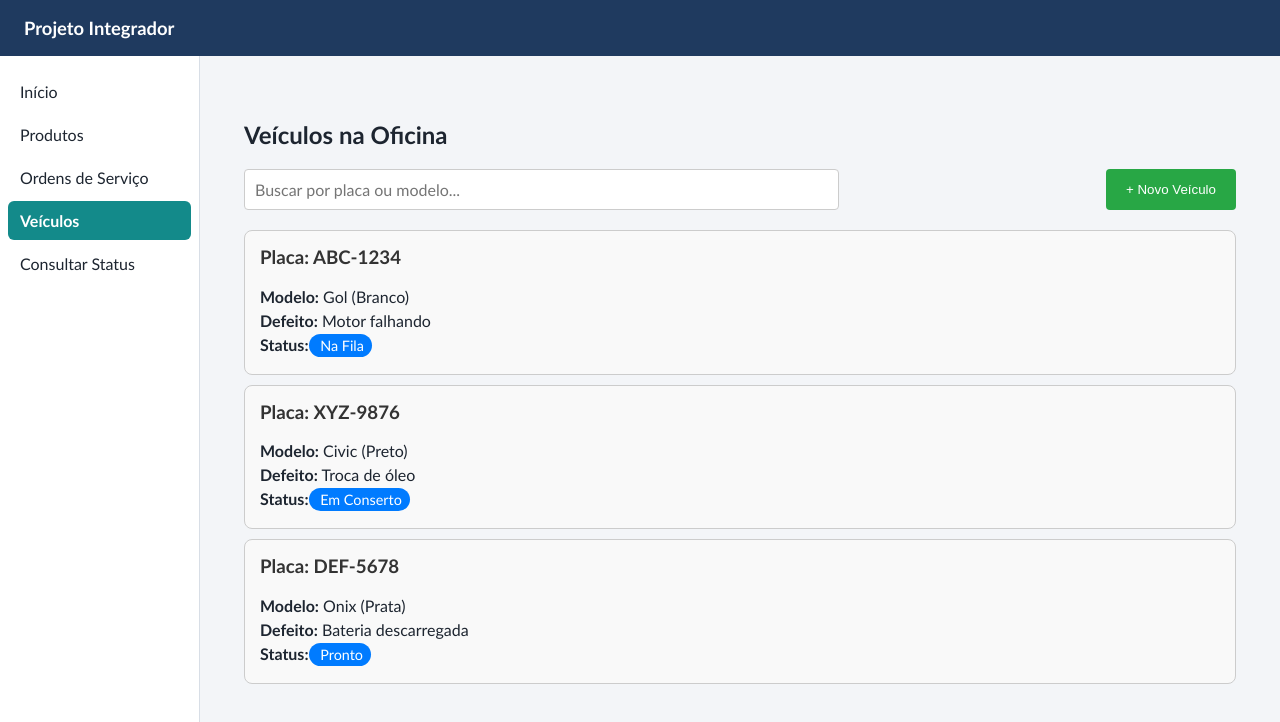
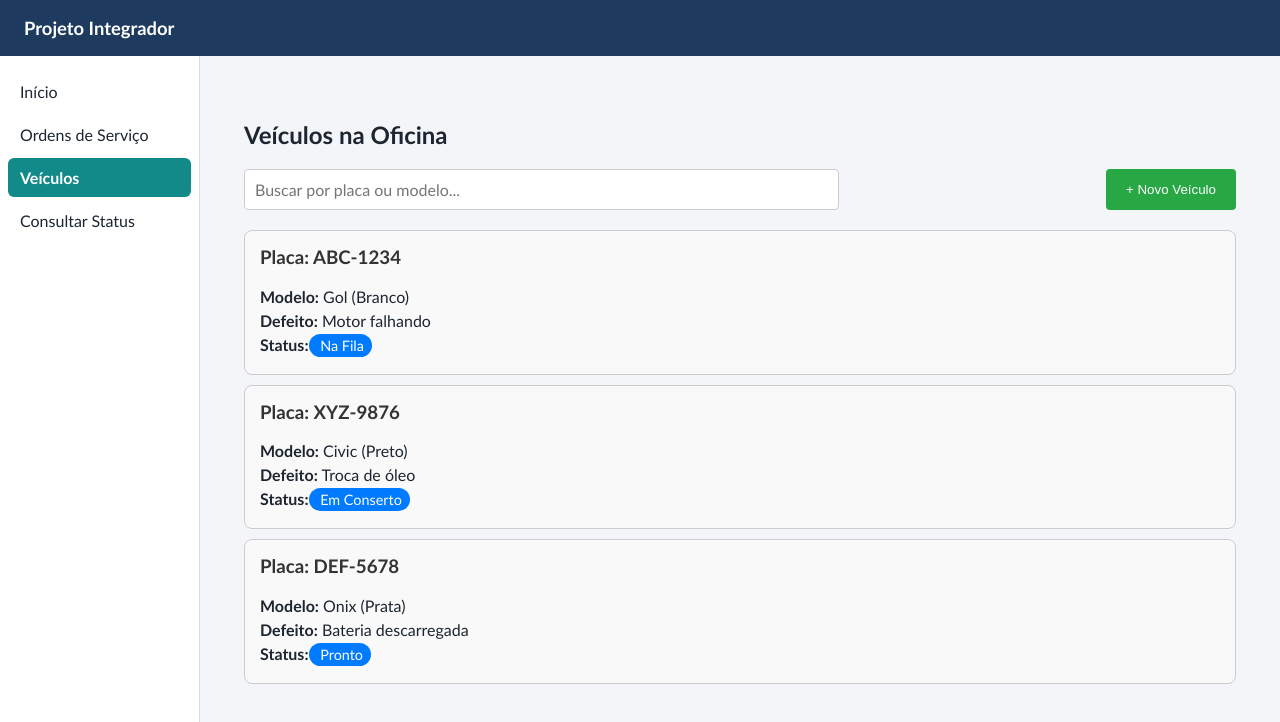
Before and after one commit to EderRosso/projeto-integrador-base, an Angular app in the folder frontend/: page /veiculos in a window 1280 px wide. Shown: the top 722 px of the page. Built offline with nearby package versions, Linux system fonts and the light colour scheme.

Commit message:
fix(layout): comenta link de produtos no menu de navegação

```diff
--- a/frontend/src/app/layout/layout.html
+++ b/frontend/src/app/layout/layout.html
@@ -6,7 +6,7 @@
 <div class="corpo">
   <nav class="menu" aria-label="Menu principal">
     <a routerLink="/" routerLinkActive="ativo" [routerLinkActiveOptions]="{ exact: true }">Início</a>
-    <a routerLink="/produtos" routerLinkActive="ativo">Produtos</a>
+    <!-- <a routerLink="/produtos" routerLinkActive="ativo">Produtos</a> -->
     <a routerLink="/ordem-servico" routerLinkActive="ativo">Ordens de Serviço</a>
     <a routerLink="/veiculos" routerLinkActive="ativo">Veículos</a>
     <a routerLink="/busca-status" routerLinkActive="ativo">Consultar Status</a>
```
